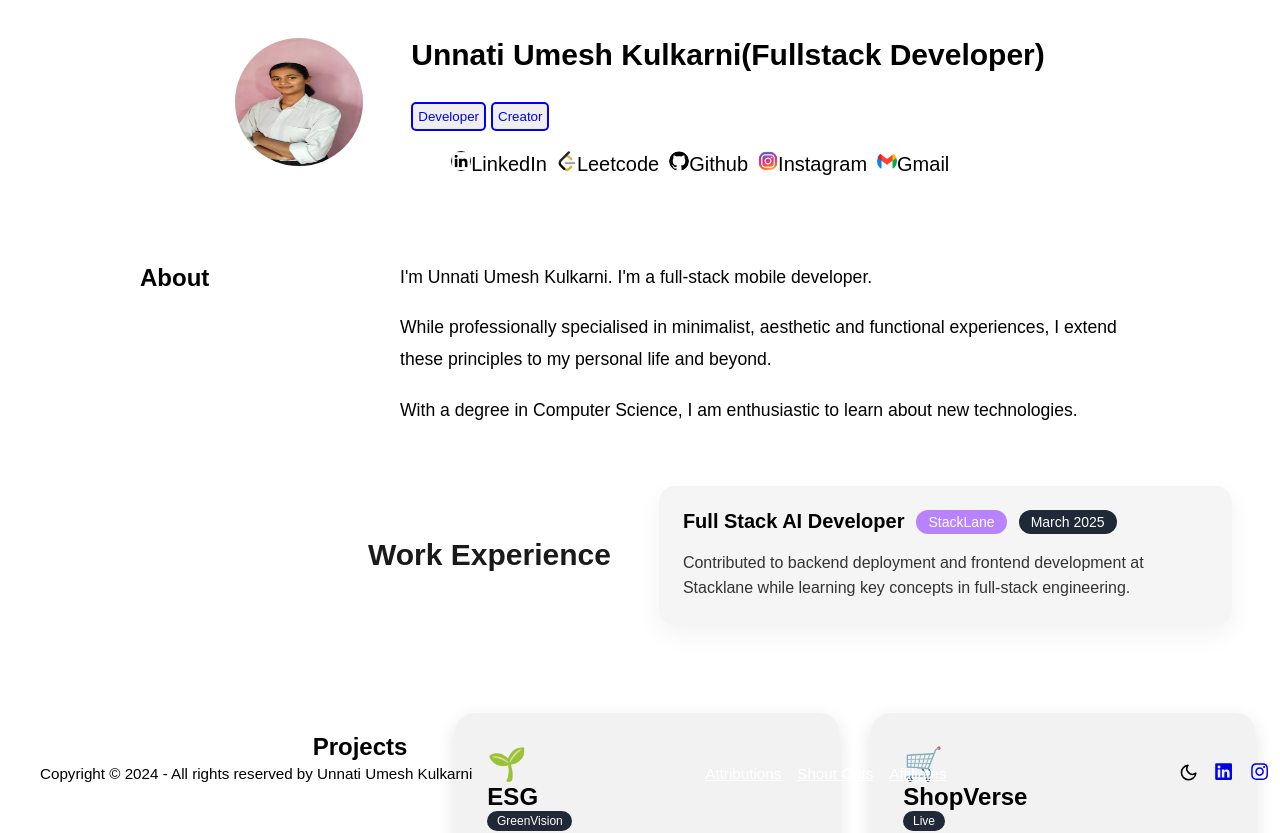
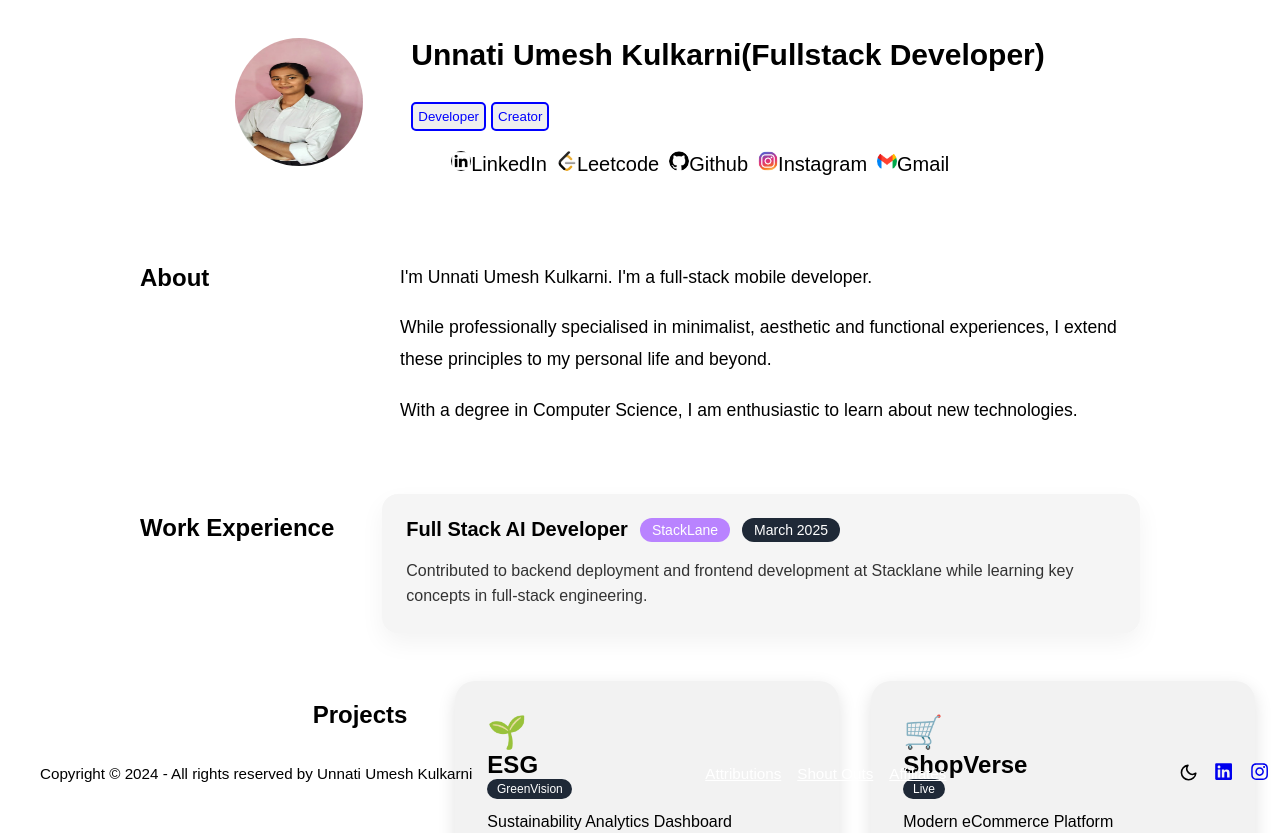
Before and after one commit to UnnatiUmesh/portfolio, a React (Vite) app: page / in a window 1280 px wide. Shown: the top 833 px of the page. Built offline with nearby package versions, Linux system fonts and the light colour scheme.

Commit message:
Update the file

```diff
--- a/src/components/experience/Experience.css
+++ b/src/components/experience/Experience.css
@@ -1,16 +1,17 @@
 .experience-container {
   display: flex;
   gap: 3rem;
-  align-items: center;
-  padding: 40px;
-  margin-left: 20rem;
+  align-items: flex-start;
+  justify-content: center;
+  max-width: 1000px;
+  margin: 3rem auto 0 auto;
+  padding: 0 1rem;
 }
 
 .section-title {
-  font-size: 1.25rem;
-  font-weight: 500;
-  color: #1a1a1a;
-  white-space: nowrap;
+  font-weight: bold;
+  min-width: 100px;
+  text-align: left;
 }
 
 .experience-card {
@@ -70,7 +71,7 @@
   color: #333;
 }
 
-/* Dark mode overrides */
+/* Dark mode */
 body.dark .experience-card {
   background-color: #1e1e1e;
   color: #f5f5f5;
```
